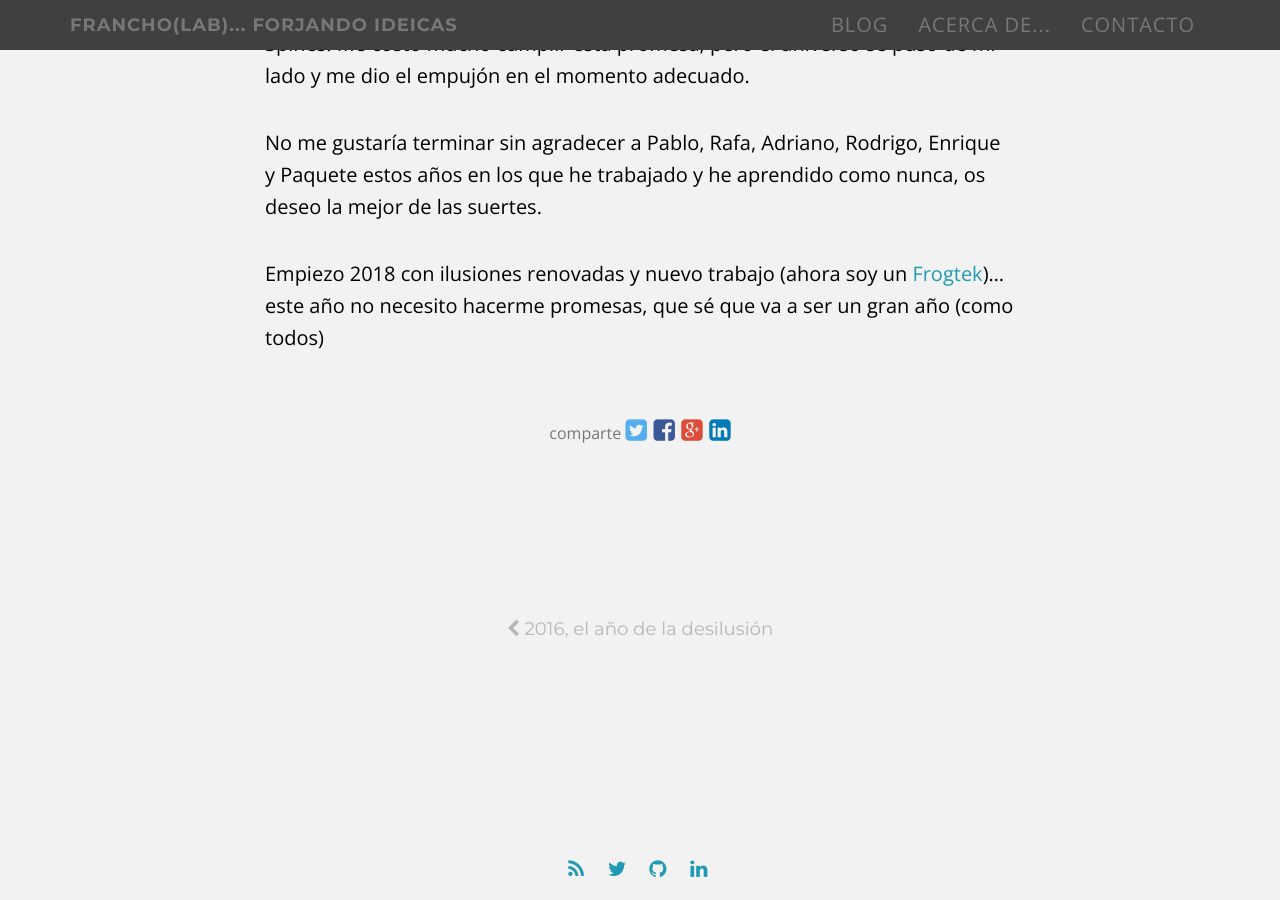
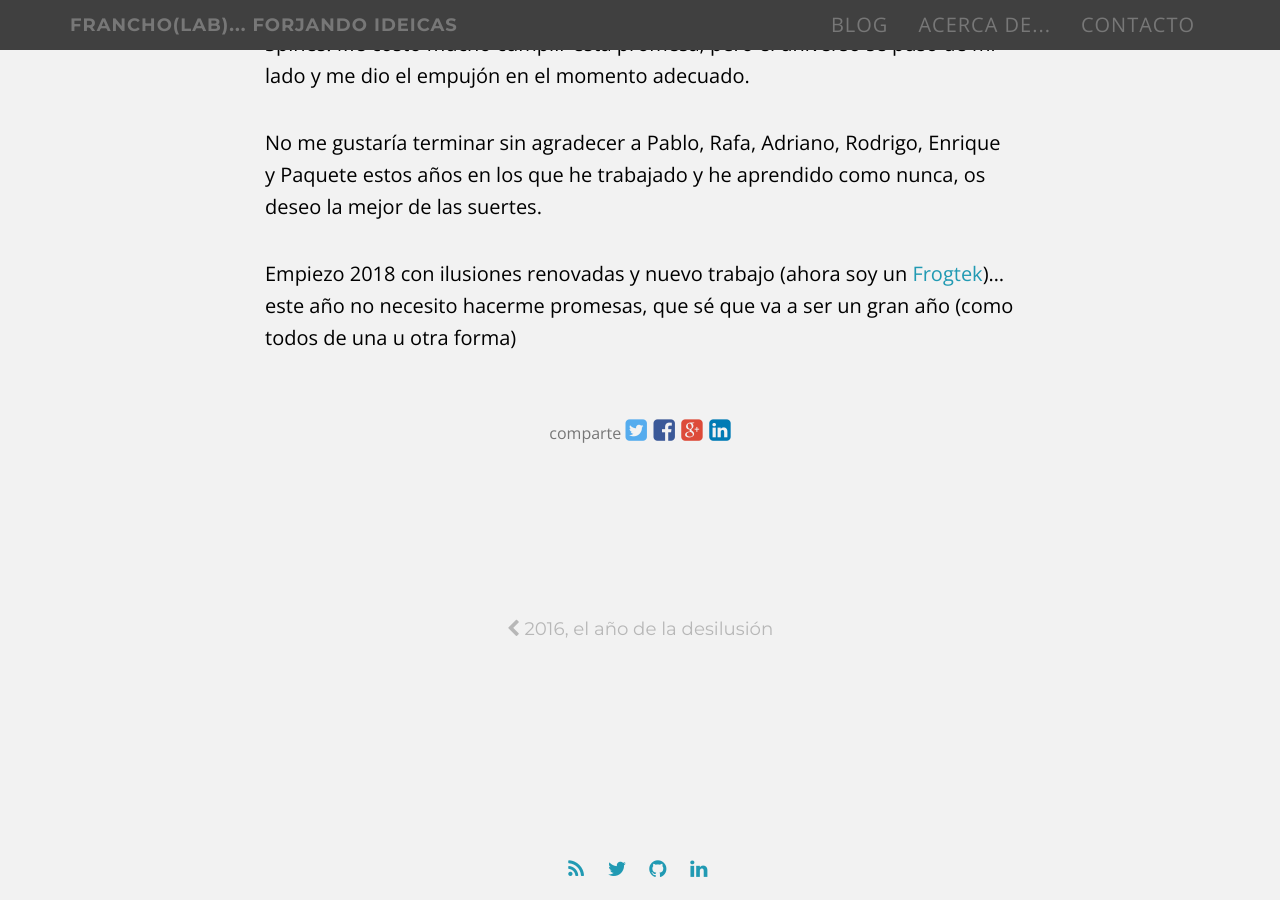
Before and after one commit to francho/francho.github.io, a Jekyll site: the page built from _posts/2017-12-31-promesas-2017.md, in a window 1280 px wide and 900 px high, scrolled down 2036 px. Built offline with Jekyll 4.4.1, drawn with Linux system fonts in a browser that asks for light colours; comment, search, counter and statistics services are not loaded.

Commit message:
Tweak 2017 retro

```diff
--- a/_posts/2017-12-31-promesas-2017.md
+++ b/_posts/2017-12-31-promesas-2017.md
@@ -28,4 +28,4 @@ En verano también verbalicé otra promesa: que si las cosas no mejoraban y no c
 
 No me gustaría terminar sin agradecer a Pablo, Rafa, Adriano, Rodrigo, Enrique y Paquete estos años en los que he trabajado y he aprendido como nunca, os deseo la mejor de las suertes.
 
-Empiezo 2018 con ilusiones renovadas y nuevo trabajo (ahora soy un [Frogtek](http://frogtek.org/))... este año no necesito hacerme promesas, que sé que va a ser un gran año (como todos)
+Empiezo 2018 con ilusiones renovadas y nuevo trabajo (ahora soy un [Frogtek](http://frogtek.org/))... este año no necesito hacerme promesas, que sé que va a ser un gran año (como todos de una u otra forma)
```
